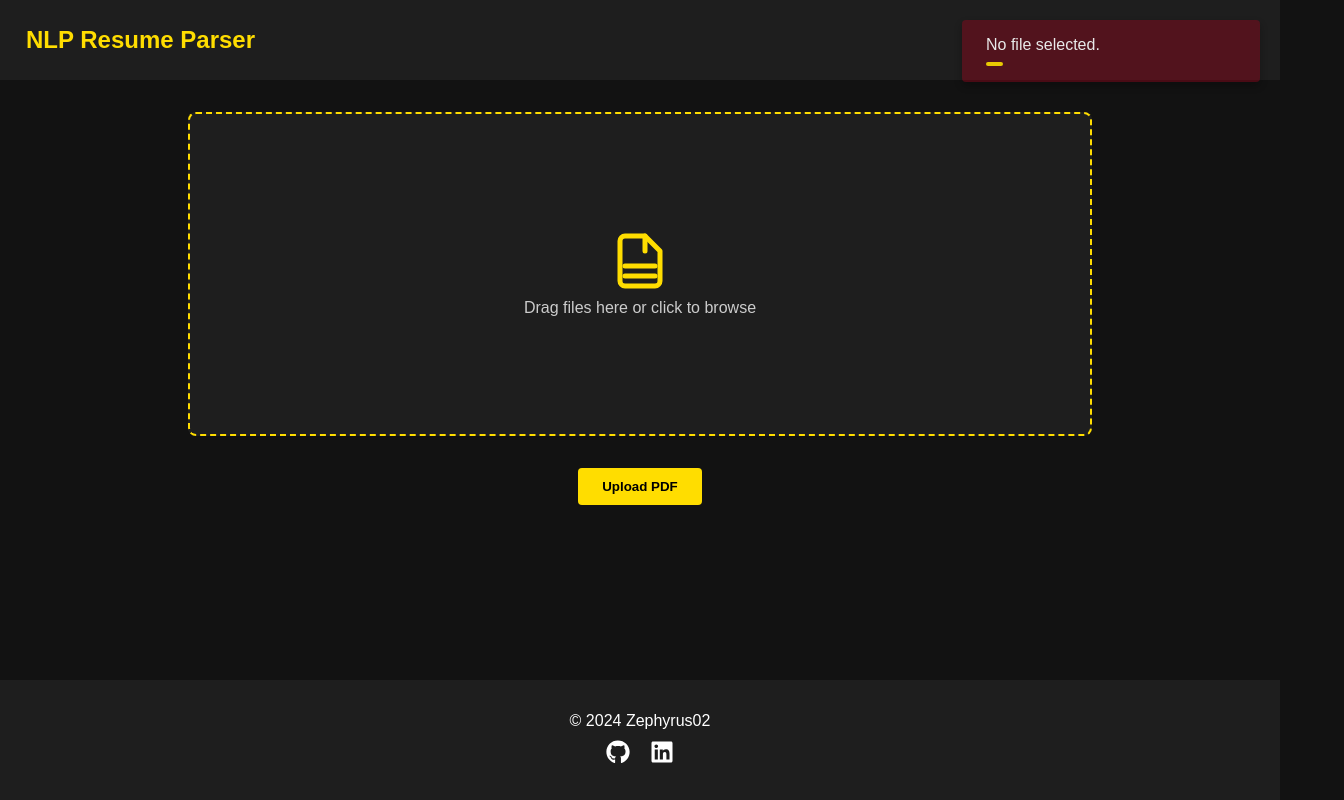
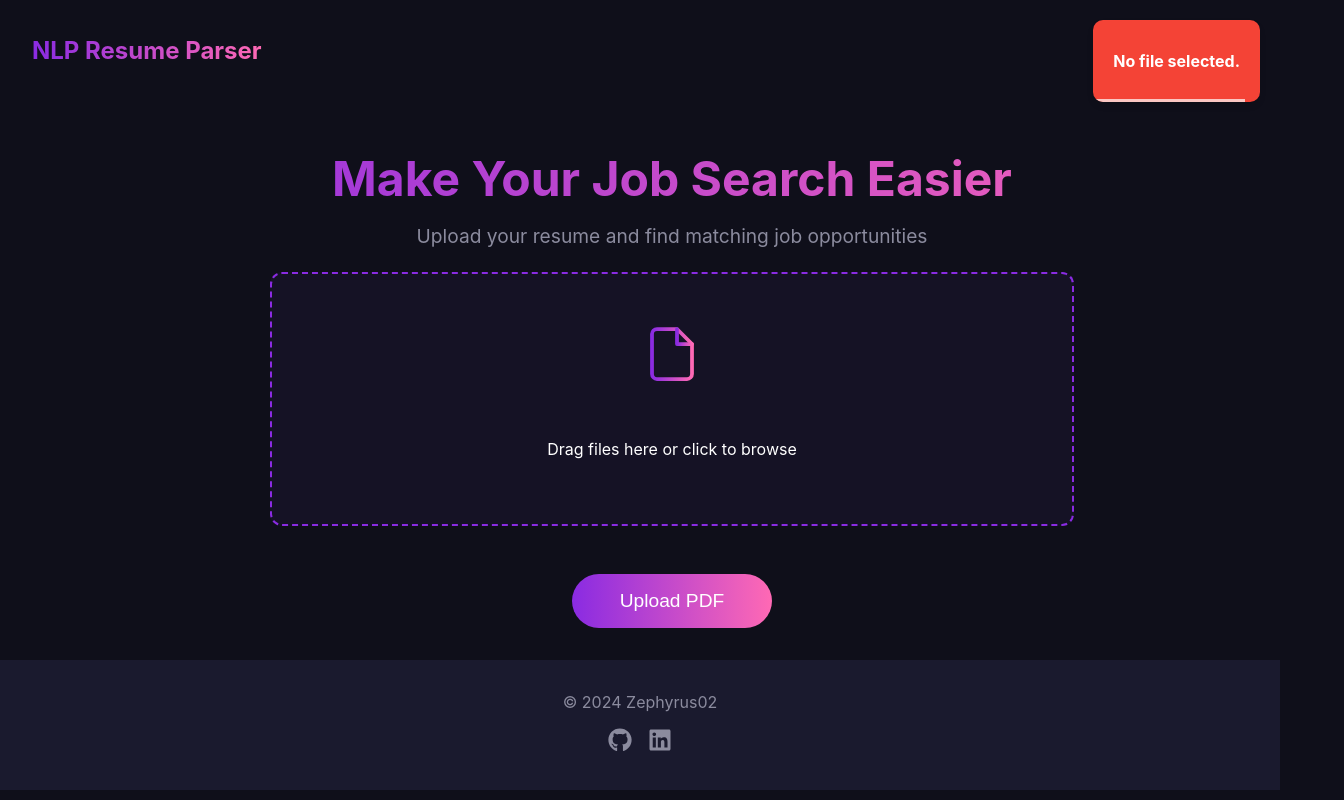
Before and after one commit to Zephyrus02/Frontend-for-NLP-Based-Resume-Parser, a React (Create React App) app: page / in a window 1280 px wide. Both pictures are taken after a click on the button "Upload PDF". Shown: the whole page, 1344 px wide, since content can reach past the window. Built offline with nearby package versions, Linux system fonts and the light colour scheme.

Commit message:
Updated UI

```diff
--- a/src/App.css
+++ b/src/App.css
@@ -1,82 +1,331 @@
-/* src/App.css */
+:root {
+  --bg-dark: #0f0f1a;
+  --text-light: #ffffff;
+  --text-dim: #8b8b9e;
+  --accent-purple: #8A2BE2;
+  --accent-pink: #FF69B4;
+  --card-bg: #1a1a2e;
+}
 
 body {
   margin: 0;
-  font-family: 'Arial', sans-serif;
-  background-color: #121212;
-  color: #ffffff;
+  font-family: 'Inter', sans-serif;
+  background-color: var(--bg-dark);
+  color: var(--text-light);
 }
 
 .app {
-  display: flex;
-  flex-direction: column;
   min-height: 100vh;
 }
 
+.popup {
+  position: fixed;
+  top: 20px;
+  right: 20px;
+  padding: 15px 20px;
+  border-radius: 10px;
+  color: white;
+  font-weight: bold;
+  box-shadow: 0 4px 6px rgba(0, 0, 0, 0.1);
+  z-index: 1000;
+  max-width: 300px;
+  animation: slideIn 0.3s ease-out;
+  overflow: hidden;
+  transition: transform 0.3s ease-out, opacity 0.3s ease-out;
+}
+
+.popup.success {
+  background-color: #4CAF50;
+}
+
+.popup.error {
+  background-color: #f44336;
+}
+
+.timer-line {
+  position: absolute;
+  bottom: 0;
+  left: 0;
+  height: 3px;
+  background-color: rgba(255, 255, 255, 0.7);
+  transition: width 0.1s linear;
+}
+
+@keyframes slideIn {
+  from {
+    transform: translateX(100%);
+    opacity: 0;
+  }
+  to {
+    transform: translateX(0);
+    opacity: 1;
+  }
+}
+
 .navbar {
-  background-color: #1e1e1e;
-  padding: 1rem;
+  background-color: transparent;
+  padding: 1rem 2rem;
+  display: flex;
+  justify-content: space-between;
+  align-items: center;
 }
 
 .navbar-title {
-  text-align: left;
   font-size: 1.5rem;
-  color: #ffdd00;
-  margin: 10px;
+  font-weight: bold;
+  background: linear-gradient(to right, var(--accent-purple), var(--accent-pink));
+  -webkit-background-clip: text;
+  -webkit-text-fill-color: transparent;
+  background-clip: text;
+  color: transparent;
+}
+
+.navbar-links {
+  display: flex;
+  gap: 1rem;
+}
+
+.navbar-links a {
+  color: var(--text-dim);
+  text-decoration: none;
+  transition: color 0.3s;
+}
+
+.navbar-links a:hover {
+  color: var(--text-light);
 }
 
 .container {
-  flex: 1;
+  width: 100%;
+  max-width: auto;
+  margin: 0 auto;
+  padding: 2rem;
+}
+
+.hero-section {
+  text-align: center;
+  margin-bottom: 1.5rem;
+}
+
+.hero-title {
+  font-size: 3rem;
+  font-weight: bold;
+  margin: 1rem;
+  background: linear-gradient(to right, var(--accent-purple), var(--accent-pink));
+  -webkit-background-clip: text;
+  -webkit-text-fill-color: transparent;
+  background-clip: text;
+  color: transparent;
+}
+
+.hero-subtitle {
+  font-size: 1.2rem;
+  color: var(--text-dim);
+  margin: 1rem;
+}
+
+.upload-form {
+  width: 100%;
+  max-width: 800px;
+  margin: 0 auto;
   display: flex;
   flex-direction: column;
   align-items: center;
-  padding: 2rem;
-}
-
-.upload-form {
-  display: flex;
-  flex-direction: column;
-  align-items: center;
-  gap: 1rem;
-  width: 100%;
 }
 
 .upload-box {
-  border: 2px dashed #ffdd00;
-  border-radius: 8px;
   width: 100%;
-  height: 40vh; /* Reduced height for the upload box */
-  max-width: 900px; /* Limit the maximum width */
+  height: 250px;
+  border: 2px dashed var(--accent-purple);
+  border-radius: 12px;
   display: flex;
   flex-direction: column;
   justify-content: center;
   align-items: center;
-  position: relative;
-  margin-bottom: 1rem;
-  background-color: #1e1e1e;
-  color: #ffffff;
   cursor: pointer;
-  transition: background-color 0.5s;
+  transition: all 0.3s ease;
+  background-color: rgba(142, 91, 240, 0.05);
+  margin-bottom: 1.5rem;
 }
 
 .upload-box:hover {
-  background-color: #333333;
+  background-color: rgba(142, 91, 240, 0.1);
+  border-color: var(--accent-pink);
 }
 
 .upload-icon {
+  font-size: 4rem;
+  color: var(--accent-purple);
+  margin-bottom: 1.5rem;
+  transition: transform 0.5s ease;
+}
+
+.upload-box:hover .upload-icon {
+  animation: pulse 1s infinite alternate;
+}
+
+@keyframes pulse {
+  0% {
+    transform: scale(1);
+  }
+  100% {
+    transform: scale(1.1);
+  }
+}
+
+.upload-text {
+  color: var(--text-dim);
+  text-align: center;
+  font-size: 1.2rem;
+}
+
+.upload-button {
+  background: linear-gradient(to right, var(--accent-purple), var(--accent-pink));
+  color: var(--text-light);
+  padding: 1rem 3rem;
+  border: none;
+  border-radius: 2rem;
+  font-size: 1.2rem;
+  cursor: pointer;
+  transition: transform 0.3s;
+  margin-top: 1.5rem;
+}
+
+.upload-button:hover {
+  transform: translateY(-2px);
+}
+
+.cards-section {
+  display: flex;
+  flex-wrap: wrap;
+  justify-content: center;
+  gap: 2rem;
+  width: 100%;
+  margin: 4rem auto 0;
+}
+
+.card {
+  background-color: var(--card-bg);
+  border-radius: 1rem;
+  padding: 2rem;
+  transition: transform 0.3s, box-shadow 0.3s;
+  width: calc(33.333% - 1.333rem);
+  min-width: 300px;
+  max-width: 400px;
+  box-shadow: 0 4px 6px rgba(0, 0, 0, 0.1);
+}
+
+.card:hover {
+  transform: translateY(-5px);
+  box-shadow: 0 6px 12px rgba(0, 0, 0, 0.15);
+}
+
+.card-icon {
+  width: 50px;
+  height: 50px;
+  border-radius: 50%;
+  background: linear-gradient(to bottom right, var(--accent-purple), var(--accent-pink));
   display: flex;
   justify-content: center;
   align-items: center;
-  margin-bottom: 0.5rem;
+  margin-bottom: 1.5rem;
+  font-size: 1.5rem;
+  color: var(--text-light);
 }
 
-.upload-icon svg {
-  width: 60px;
-  height: 60px;
+.card-title {
+  font-size: 1.4rem;
+  font-weight: bold;
+  margin-bottom: 0.75rem;
 }
 
-.upload-box:hover .upload-icon {
-  animation: bounce 0.6s ease 2;
+.card-subtitle {
+  font-size: 1.2rem;
+  color: var(--accent-purple);
+  margin-bottom: 0.75rem;
+}
+
+.card-detail {
+  font-size: 1rem;
+  color: var(--text-dim);
+  margin-bottom: 1rem;
+}
+
+.card-link {
+  margin-top: 1.5rem;
+  text-align: right;
+}
+
+.card-link a {
+  color: var(--accent-purple);
+  text-decoration: none;
+  font-size: 1rem;
+  font-weight: bold;
+  transition: color 0.3s;
+}
+
+.card-link a:hover {
+  color: var(--accent-pink);
+}
+
+@media (max-width: 1400px) {
+  .card {
+    width: calc(50% - 1rem);
+  }
+}
+
+@media (max-width: 900px) {
+  .card {
+    width: 100%;
+  }
+}
+
+.footer {
+  background-color: var(--card-bg);
+  padding: 1rem;
+  text-align: center;
+  color: var(--text-dim);
+}
+
+.footer-content {
+  font-size: 1.2rem;
+  margin-bottom: 1rem;
+}
+
+.footer-links {
+  display: flex;
+  justify-content: center;
+  gap: 1rem;
+  margin-bottom: 1rem;
+}
+
+.footer-links a {
+  color: var(--text-dim);
+  text-decoration: none;
+  transition: color 0.3s;
+}
+
+.footer-links a:hover {
+  color: var(--text-light);
+}
+
+.social-icons {
+  margin: 1rem;
+  display: flex;
+  justify-content: center;
+  gap: 1rem;
+}
+
+.social-icons a {
+  color: var(--text-dim);
+  transition: color 0.3s, transform 0.3s;
+  font-size: 1.5rem;
+  display: inline-block;
+}
+
+.social-icons a:hover {
+  color: var(--text-light);
+  animation: bounce 0.5s ease infinite;
 }
 
 @keyframes bounce {
@@ -84,215 +333,6 @@ body {
     transform: translateY(0);
   }
   50% {
-    transform: translateY(-7px);
+    transform: translateY(-5px);
   }
 }
-
-.upload-box p {
-  margin: 0;
-  font-size: 1rem;
-  color: #cccccc;
-}
-
-.file-input {
-  display: none; /* Hide the default file input */
-}
-
-.upload-button {
-  background-color: #ffdd00;
-  border: none;
-  padding: 0.7rem 1.5rem;
-  border-radius: 4px;
-  cursor: pointer;
-  color: #000;
-  font-weight: bold;
-  transition: background-color 0.5s, transform 0.2s;
-  position: relative;
-  overflow: hidden;
-}
-
-.upload-button:hover {
-  background-image: linear-gradient(45deg, #ffdd00, #ffcc00);
-  transform: scale(1.05);
-}
-
-.upload-button::after {
-  content: '';
-  position: absolute;
-  top: 50%;
-  left: 50%;
-  width: 5px;
-  height: 5px;
-  background: rgba(255, 255, 255, 0.5);
-  opacity: 0;
-  border-radius: 100%;
-  transform: scale(1, 1) translate(-50%);
-  transform-origin: 50% 50%;
-}
-
-.upload-button:hover::after {
-  animation: ripple 1s ease-out;
-}
-
-@keyframes ripple {
-  0% {
-    transform: scale(0, 0);
-    opacity: 0.5;
-  }
-  20% {
-    transform: scale(25, 25);
-    opacity: 0.3;
-  }
-  100% {
-    opacity: 0;
-    transform: scale(40, 40);
-  }
-}
-
-.cards-section {
-  display: flex;
-  gap: 1rem;
-  flex-wrap: wrap;
-  justify-content: center;
-  margin-top: 2rem;
-  width: 100%;
-}
-
-.card {
-  background-color: #1e1e1e;
-  border-radius: 8px;
-  box-shadow: 0 4px 8px rgba(0, 0, 0, 0.3);
-  padding: 1rem;
-  width: 300px; /* Adjusted card width */
-  color: #ffffff;
-  display: flex;
-  flex-direction: column;
-  opacity: 0; /* Start with invisible cards */
-  animation: fadeIn 0.5s forwards; /* Apply fade-in animation */
-
-  box-shadow:
-    8px 8px 16px #0f0f0f,
-    -8px -8px 16px #2d2d2d;
-  border: 1px solid #2a2a2a;
-  transition: all 0.5s ease;
-}
-
-.card:hover {
-  transform: translateY(-5px);
-  box-shadow:
-    12px 12px 20px #0f0f0f,
-    -12px -12px 20px #2d2d2d;
-}
-
-.card-title {
-  margin: 0 0 1rem 0;
-  font-size: 1.5rem;
-  color: #ffdd00;
-  text-shadow: 1px 1px 2px #000000;
-}
-
-
-.card-details {
-  margin-top: 1rem;
-}
-
-.card-detail {
-  margin-bottom: 0.5rem;
-  font-size: 1rem;
-  padding: 0.5rem;
-  border-radius: 8px;
-  background-color: #252525;
-  box-shadow:
-    inset 2px 2px 5px #1a1a1a,
-    inset -2px -2px 5px #303030;
-}
-
-.card-detail strong {
-  color: #ffdd00;
-  text-shadow: 1px 1px 2px #000000;
-}
-
-.footer {
-  background-color: #1e1e1e;
-  text-align: center;
-  padding: 1rem;
-  color: #ffffff;
-  display: flex;
-  flex-direction: column;
-  align-items: center
-}
-
-.social-icons {
-  display: flex;
-  justify-content: center;
-  gap: 20px;
-  margin-top: 10px;
-}
-
-.social-icons a {
-  color: inherit;
-  text-decoration: none;
-  transition: transform 0.5s ease;
-}
-
-.social-icons a:hover {
-  opacity: 0.8;
-  transform: scale(1.2);
-}
-
-.popup {
-  position: fixed;
-  top: 20px;
-  right: 20px;
-  color: #ffffff;
-  padding: 1rem 1.5rem;
-  border-radius: 4px;
-  box-shadow: 0 4px 8px rgba(0, 0, 0, 0.3);
-  z-index: 1000;
-  width: 250px;
-  opacity: 0.9;
-}
-
-.popup p {
-  margin: 0;
-  font-size: 1rem;
-}
-
-.popup-timer {
-  height: 4px;
-  border-radius: 10px;
-  background-color: rgba(255, 221, 0);
-  margin-top: 0.5rem;
-  animation: shrink 3s linear forwards;
-}
-
-/* Success Popup Styling */
-.popup.success {
-  background-color: rgba(0, 128, 0, 0.5); /* Green background with 70% opacity */
-}
-
-/* Error Popup Styling */
-.popup.error {
-  background-color: rgba(176, 0, 32, 0.4);
-}
-
-@keyframes shrink {
-  from {
-    width: 100%;
-  }
-  to {
-    width: 0;
-  }
-}
-
-/* Animation for cards */
-@keyframes fadeIn {
-  from {
-    opacity: 0;
-    transform: translateY(20px);
-  }
-  to {
-    opacity: 1;
-    transform: translateY(0);
-  }
-}
--- a/src/App.js
+++ b/src/App.js
@@ -14,7 +14,7 @@ const App = () => {
   const [showErrorPopup, setShowErrorPopup] = useState(false);
   const [errorMessage, setErrorMessage] = useState("");
   const [showCards, setShowCards] = useState(false);
-  const [cards, setCards] = useState([]); // Initialize as an empty array
+  const [cards, setCards] = useState([]);
   const fileInputRef = useRef(null);
 
   const handleFileChange = (e) => {
@@ -49,9 +49,8 @@ const App = () => {
         },
       });
 
-      // Display success popup and show cards with fetched data
       setShowSuccessPopup(true);
-      setCards(response.data.jobs || []); // Ensure it's an array
+      setCards(response.data.jobs || []);
       setShowCards(true);
       setTimeout(() => setShowSuccessPopup(false), 3000);
     } catch (error) {
@@ -65,6 +64,10 @@ const App = () => {
     <div className="app">
       <Navbar />
       <div className="container">
+        <section className="hero-section">
+          <h1 className="hero-title">Make Your Job Search <span>Easier</span></h1>
+          <p className="hero-subtitle">Upload your resume and find matching job opportunities</p>
+        </section>
         <form onSubmit={handleUpload} className="upload-form">
           <UploadBox filename={filename} onFileChange={handleFileChange} onDrop={handleDrop} />
           <button type="submit" className="upload-button">
--- a/src/components/CardsSection.js
+++ b/src/components/CardsSection.js
@@ -10,6 +10,7 @@ const CardsSection = ({ cards = [] }) => {
           company={card.company}
           jobRole={card.job_title}
           location={card.location}
+          link={card.job_url}
           index={index}
         />
       ))}
--- a/src/components/Popup.js
+++ b/src/components/Popup.js
@@ -1,14 +1,39 @@
-import React from 'react';
+import React, { useEffect, useState } from "react";
 
-const Popup = ({ message, type, isVisible }) => {
-  if (!isVisible) return null;
+const Popup = ({ message, type, isVisible, onClose }) => {
+	const [progress, setProgress] = useState(0);
+	const [isExiting, setIsExiting] = useState(false);
 
-  return (
-    <div className={`popup ${type}`}>
-      <p>{message}</p>
-      <div className="popup-timer"></div>
-    </div>
-  );
+	useEffect(() => {
+		if (isVisible) {
+			setIsExiting(false);
+			setProgress(0);
+			const timer = setInterval(() => {
+				setProgress((oldProgress) => {
+					if (oldProgress === 100) {
+						clearInterval(timer);
+						setIsExiting(true);
+						setTimeout(onClose, 300); // Wait for exit animation to complete
+						return 100;
+					}
+					return oldProgress + 1;
+				});
+			}, 30); // 3000ms / 100 = 30ms per step
+
+			return () => {
+				clearInterval(timer);
+			};
+		}
+	}, [isVisible, onClose]);
+
+	if (!isVisible && !isExiting) return null;
+
+	return (
+		<div className={`popup ${type} ${isExiting ? "exiting" : ""}`}>
+			<p>{message}</p>
+			<div className="timer-line" style={{ width: `${progress}%` }}></div>
+		</div>
+	);
 };
 
 export default Popup;
--- a/src/components/UploadBox.js
+++ b/src/components/UploadBox.js
@@ -23,16 +23,20 @@ const UploadBox = ({ filename, onFileChange, onDrop }) => {
           height="60"
           viewBox="0 0 24 24"
           fill="none"
-          stroke="#ffdd00"
-          strokeWidth="2"
+          strokeWidth="1.5"
           strokeLinecap="round"
           strokeLinejoin="round"
-          className="feather feather-file"
         >
-          <path d="M14 2H6a2 2 0 0 0-2 2v16a2 2 0 0 0 2 2h12a2 2 0 0 0 2-2V8l-6-6z"></path>
-          <line x1="14" y1="2" x2="14" y2="8"></line>
-          <line x1="6" y1="14" x2="18" y2="14"></line>
-          <line x1="6" y1="18" x2="18" y2="18"></line>
+          <defs>
+            <linearGradient id="fileGradient" x1="0%" y1="0%" x2="100%" y2="0%">
+              <stop offset="0%" stopColor="var(--accent-purple)" />
+              <stop offset="100%" stopColor="var(--accent-pink)" />
+            </linearGradient>
+          </defs>
+          <path d="M14 2H6a2 2 0 0 0-2 2v16a2 2 0 0 0 2 2h12a2 2 0 0 0 2-2V8l-6-6z" stroke="url(#fileGradient)" />
+          <polyline points="14 2 14 8 20 8" stroke="url(#fileGradient)" />
+          <line x1="12" y1="18" x2="12" y2="12" stroke="url(#fileGradient)" />
+          <line x1="9" y1="15" x2="15" y2="15" stroke="url(#fileGradient)" />
         </svg>
       </div>
       <p>{filename}</p>
```
Also changed, not shown: src/components/Card.js (+10 -16 lines).
